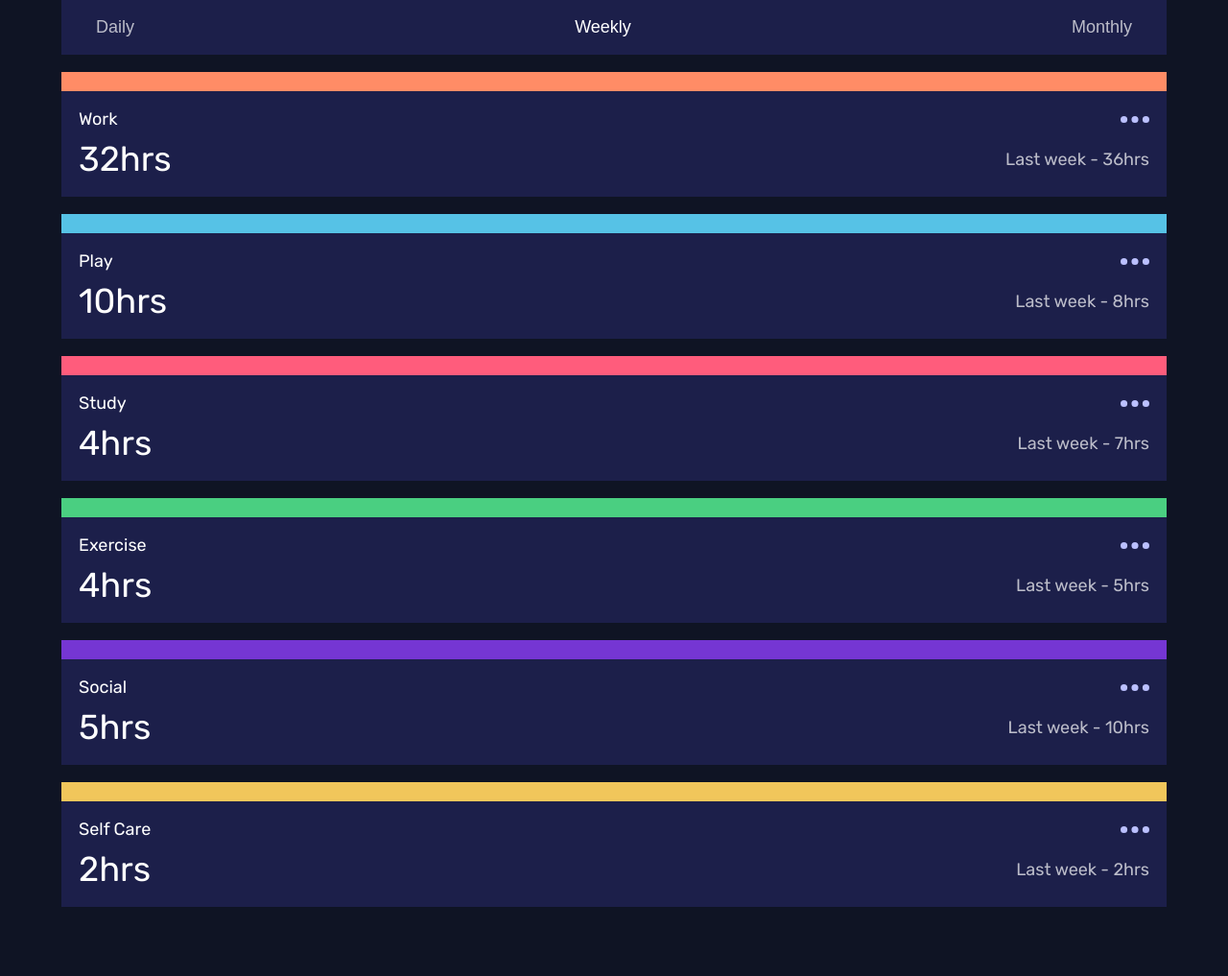
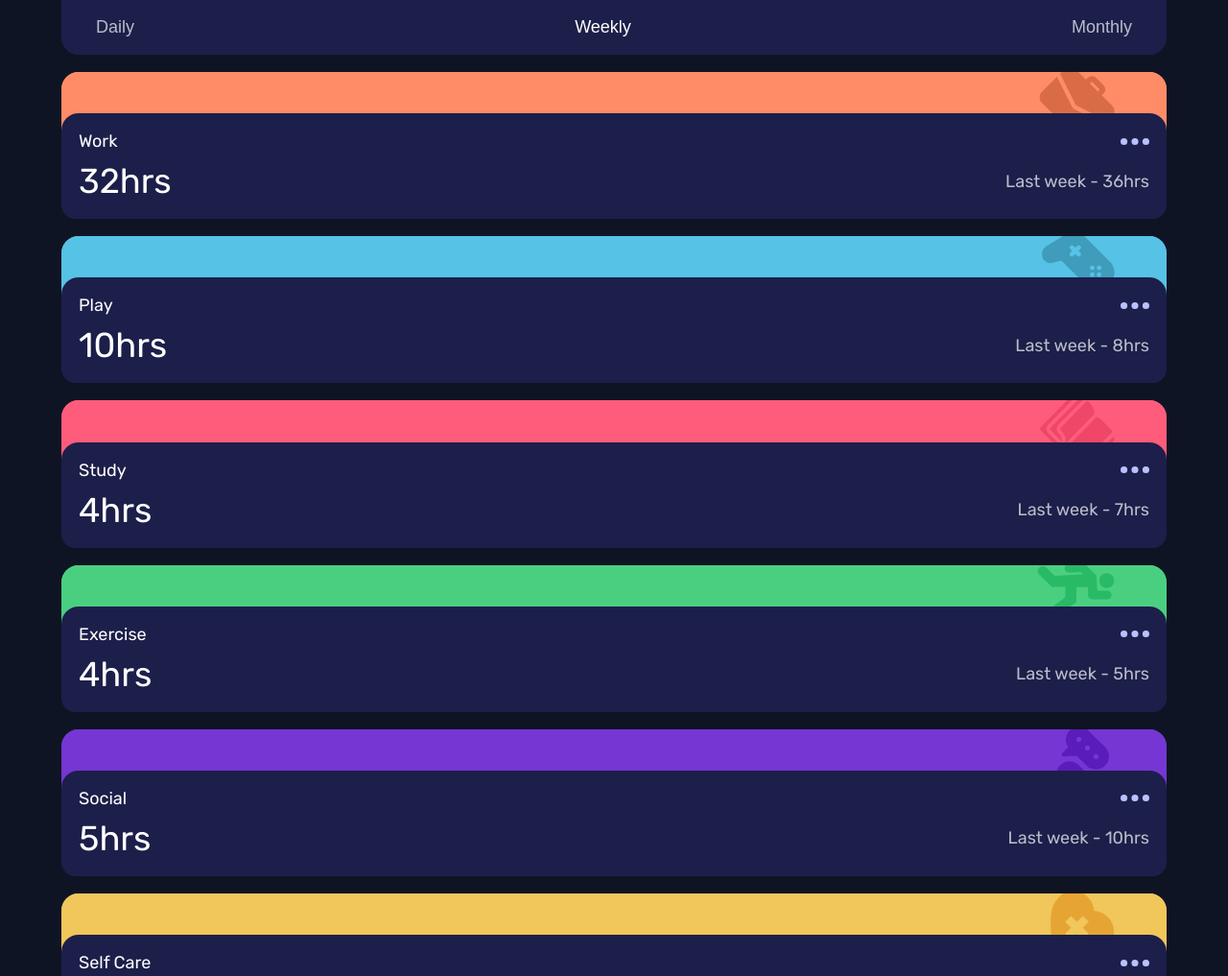
Before and after one commit to Steven-Ang/frontend-mentor-time-tracking-dashboard, a plain HTML site: page index.html in a window 1280 px wide. Shown: the part 177-1194 px from the top of the page at 96% size. Before the commit the page ends 1122 px from the top, so only its background shows below. Drawn offline with Linux system fonts and the light colour scheme.

Commit message:
Add border-radius to cards

```diff
--- a/main.css
+++ b/main.css
@@ -31,6 +31,7 @@ body {
   gap: 1em;
   width: 90%;
   margin: 2em 0;
+  min-height: 100vh;
 }
 
 .card-list {
@@ -41,10 +42,13 @@ body {
 
 .main-card {
   cursor: pointer;
+  background-color: hsl(235, 46%, 20%);
+  border-radius: 1em;
 }
 
 .main-card-background {
   background: hsl(246, 80%, 60%);
+  border-radius: 1em;
 }
 
 .main-card-background-content {
@@ -78,6 +82,7 @@ body {
 }
 
 .main-card .card-content {
+  border-radius: 1em;
   background-color: hsl(235, 46%, 20%);
 }
 
@@ -104,17 +109,22 @@ body {
   opacity: 1;
 }
 
+.card-list .card:last-child {
+  margin-bottom: 2em;
+}
+
 .card {
+  border-radius: 1em;
   cursor: pointer;
 }
 
 .card .card-content {
   padding: 1em;
-  /* border-radius: 20px 20px 0 0; */
   background-color: hsl(235, 46%, 20%);
   display: flex;
   flex-direction: column;
   gap: 0.5em;
+  border-radius: 1em 1em 0.8em 0.8em;
 }
 
 .card-content-labels {
@@ -135,31 +145,64 @@ body {
 }
 
 .card-background {
-  height: 20px;
+  height: 2.4em;
+  border-radius: 1em;
+  background-repeat: no-repeat;
+  background-position: 95% 15%;
 }
 
-.card-background.work {
+.card.work,
+.card.work .card-background {
   background-color: hsl(15, 100%, 70%);
 }
 
-.card-background.play {
+.card.work .card-background {
+  background-image: url(images/icon-work.svg);
+}
+
+.card.play,
+.card.play .card-background {
   background-color: hsl(195, 74%, 62%);
 }
 
-.card-background.study {
+.card.play .card-background {
+  background-image: url(images/icon-play.svg);
+}
+
+.card.study,
+.card.study .card-background {
   background-color: hsl(348, 100%, 68%);
 }
 
-.card-background.exercise {
+.card.study .card-background {
+  background-image: url(images/icon-study.svg);
+}
+
+.card.exercise,
+.card.exercise .card-background {
   background-color: hsl(145, 58%, 55%);
 }
 
-.card-background.social {
+.card.exercise .card-background {
+  background-image: url(images/icon-exercise.svg);
+}
+
+.card.social,
+.card.social .card-background {
   background-color: hsl(264, 64%, 52%);
 }
 
-.card-background.self-care {
+.card.social .card-background {
+  background-image: url(images/icon-social.svg);
+}
+
+.card.self-care,
+.card.self-care .card-background {
   background-color: hsl(43, 84%, 65%);
+}
+
+.card.self-care .card-background {
+  background-image: url(images/icon-self-care.svg);
 }
 
 .current-week {
```
